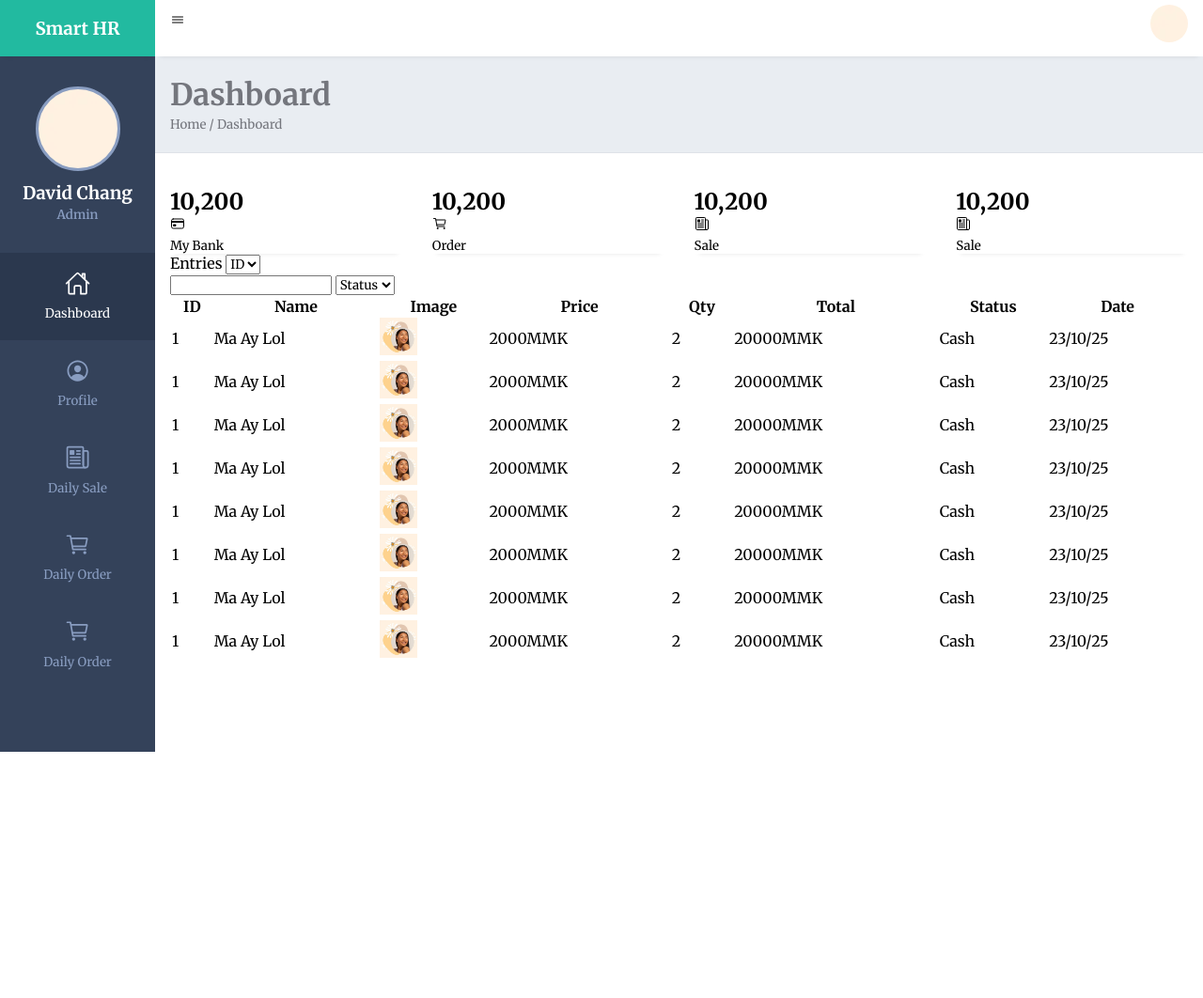
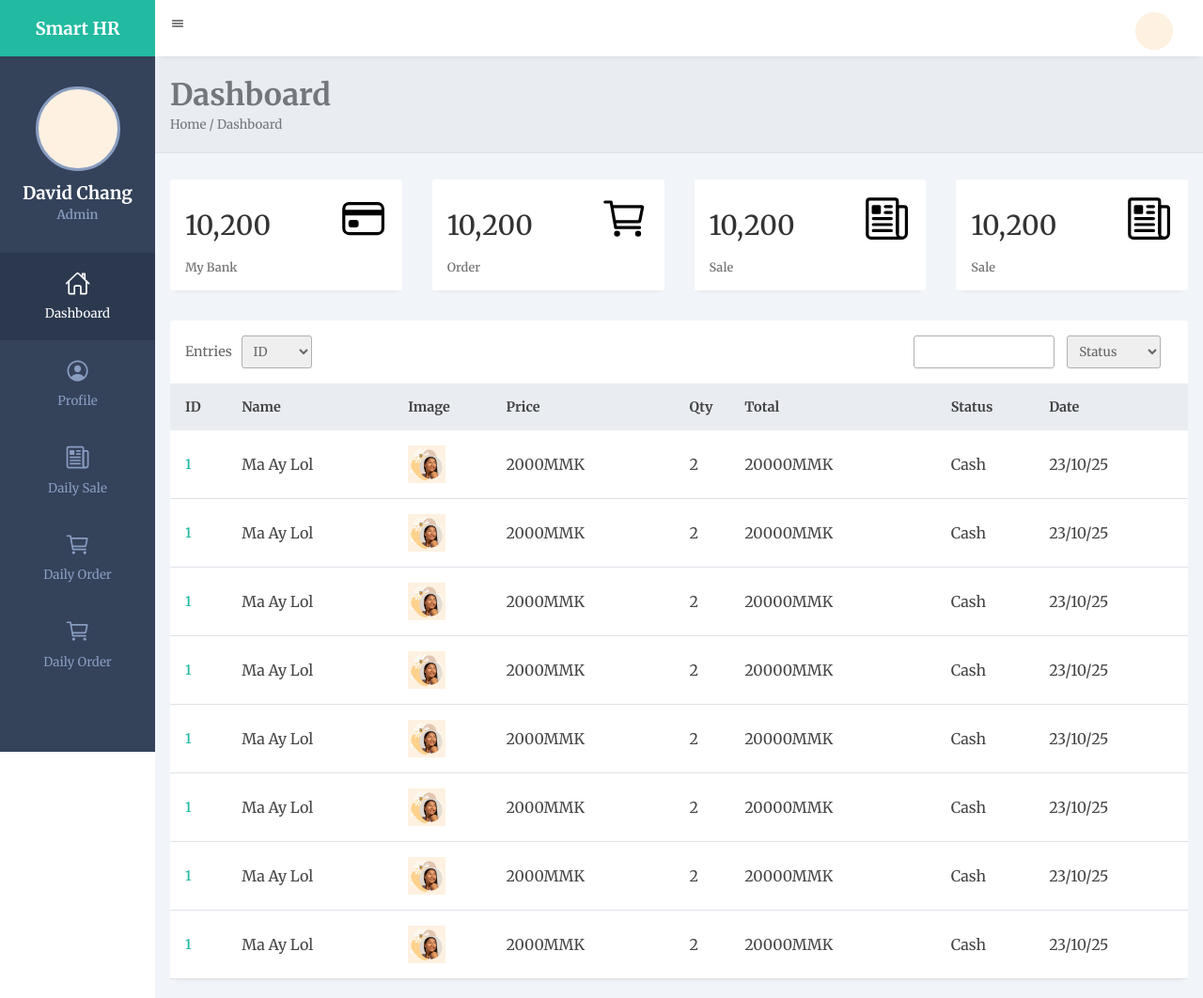
Before and after one commit to VUEJS2006/Shop_Management, a Django app: page /dashboard/dashboard/ in a window 1280 px wide. Shown: the whole page at 94% size. Before the commit the page ends 800 px from the top, so only its background shows below. Run offline with Django 5.2, Linux system fonts and the light colour scheme.

Commit message:
first commit

```diff
--- a/shop_management/static/css/style.css
+++ b/shop_management/static/css/style.css
@@ -161,3 +161,366 @@ main{
 .card{
     box-shadow: 0px 5px 5px -5px rgb(0 0 0 / 10%);
 }
+
+.main-content {
+    margin-left: 165px;
+    width: calc(100% - 165px);
+    transition: margin-left 300ms;
+}
+
+header {
+    position: fixed;
+    right: 0;
+    top: 0;
+    left: 165px;
+    z-index: 100;
+    height: 60px;
+    box-shadow: 0px 5px 5px -5px rgb(0 0 0 /10%);
+    background: #fff;
+    transition: left 300ms;
+}
+
+.header-content, .header-menu {
+    display: flex;
+    align-items: center;
+}
+
+.header-content {
+    justify-content: space-between;
+    padding: 0rem 1rem;
+}
+
+.header-content label:first-child span {
+    font-size: 1.3rem;
+}
+
+.header-content label {
+    cursor: pointer;
+}
+
+.header-menu {
+    justify-content: flex-end;
+    padding-top: .5rem;
+}
+
+.header-menu label,
+.header-menu .notify-icon {
+    margin-right: 2rem;
+    position: relative;
+}
+
+.header-menu label span,
+.notify-icon span:first-child {
+    font-size: 1.3rem;
+}
+
+.notify-icon span:last-child {
+    position: absolute;
+    background: var(--main-color);
+    height: 16px;
+    width: 16px;
+    display: flex;
+    justify-content: center;
+    align-items: center;
+    border-radius: 50%;
+    right: -5px;
+    top: -5px;
+    color: #fff;
+    font-size: .8rem;
+    font-weight: 500;
+}
+
+.user {
+    display: flex;
+    align-items: center;
+}
+
+.user div, .client-img {
+    height: 40px;
+    width: 40px;
+    margin-right: 1rem;
+}
+
+.user span:last-child {
+    display: inline-block;
+    margin-left: .3rem;
+    font-size: .8rem;
+}
+
+main {
+    margin-top: 60px;
+}
+
+.page-header {
+    padding: 1.3rem 1rem;
+    background: #E9edf2;
+    border-bottom: 1px solid #dee2e8;
+}
+
+.page-header h1, .page-header small {
+    color: #74767d;
+}
+
+.page-content {
+    padding: 1.3rem 1rem;
+    background: #f1f4f9;
+}
+
+.analytics {
+    display: grid;
+    grid-template-columns: repeat(4, 1fr);
+    grid-gap: 2rem;
+    margin-top: .5rem;
+    margin-bottom: 2rem;
+}
+
+.card {
+    box-shadow: 0px 5px 5px -5px rgb(0 0 0 / 10%);
+    background: #fff;
+    padding: 1rem;
+    border-radius: 3px;
+}
+
+.card-head {
+    display: flex;
+    justify-content: space-between;
+    align-items: center;
+}
+
+.card-head h2 {
+    color: #333;
+    font-size: 1.8rem;
+    font-weight: 500;
+}
+
+.card-head span {
+    font-size: 3.2rem;
+    color: var(--text-grey);
+}
+
+.card-progress small {
+    color: #777;
+    font-size: .8rem;
+    font-weight: 600;
+}
+
+.card-indicator {
+    margin: .7rem 0rem;
+    height: 10px;
+    border-radius: 4px;
+    background: #e9edf2;
+    overflow: hidden;
+}
+
+.indicator {
+    height: 10px;
+    border-radius: 4px;
+}
+
+.indicator.one {
+    background: #22baa0;
+}
+
+.indicator.two {
+    background: #11a8c3;
+}
+
+.indicator.three {
+    background: #f6d433;
+}
+
+.indicator.four {
+    background: #f25656;
+}
+
+.records {
+    box-shadow: 0px 5px 5px -5px rgb(0 0 0 / 10%);
+    background: #fff;
+    border-radius: 3px;
+}
+
+.record-header {
+    padding: 1rem;
+    display: flex;
+    justify-content: space-between;
+    align-items: center;
+}
+
+.add, .browse {
+    display: flex;
+    align-items: center;
+}
+
+.add span {
+    display: inline-block;
+    margin-right: .6rem;
+    font-size: .9rem;
+    color: #666;
+}
+
+input, button, select {
+    outline: none;
+}
+
+.add select, .browse input, .browse select {
+    height: 35px;
+    border: 1px solid #b0b0b0;
+    border-radius: 3px;
+    display: inline-block;
+    width: 75px;
+    padding: 0rem .5rem;
+    margin-right: .8rem;
+    color: #666;
+}
+
+.add button {
+    background: var(--main-color);
+    color: #fff;
+    height: 37px;
+    border-radius: 4px;
+    padding: 0rem 1rem;
+    border: none;
+    font-weight: 600;
+}
+
+.browse input {
+    width: 150px;
+}
+
+.browse select {
+    width: 100px;
+}
+
+.table-responsive {
+    width: 100%;
+    overflow: auto;
+}
+
+table {
+    border-collapse: collapse;
+}
+
+table thead tr {
+    background: #e9edf2;
+}
+
+table thead th {
+    padding: 1rem 0rem;
+    text-align: left;
+    color: #444;
+    font-size: .9rem;
+}
+
+table thead th:first-child {
+    padding-left: 1rem;
+}
+
+table tbody td {
+    padding: 1rem 0rem;
+    color: #444;
+}
+
+table tbody td:first-child {
+    padding-left: 1rem;
+    color: var(--main-color);
+    font-weight: 600;
+    font-size: .9rem;
+}
+
+table tbody tr {
+    border-bottom: 1px solid #dee2e8;
+}
+
+.client {
+    display: flex;
+    align-items: center;
+}
+
+.client-img {
+    margin-right: .5rem;
+    border: 2px solid #b0b0b0;
+    height: 45px;
+    width: 45px;
+}
+
+.client-info h4 {
+    color: #555;
+    font-size: .95rem;
+}
+
+.client-info small {
+    color: #777;
+}
+
+.actions span {
+    display: inline-block;
+    font-size: 1.5rem;
+    margin-right: .5rem;
+}
+
+.paid {
+    display: inline-block;
+    text-align: center;
+    font-weight: 600;
+    color: var(--main-color);
+    background: #e5f8ed;
+    padding: .5rem 1rem;
+    border-radius: 20px;
+    font-size: .8rem;
+}
+
+@media only screen and (max-width: 1200px) {
+    .analytics {
+        grid-template-columns: repeat(2, 1fr);
+    }
+}
+
+@media only screen and (max-width: 768px) {
+    .analytics {
+        grid-template-columns: 100%;
+    }
+
+    .sidebar {
+        left: -165px;
+        z-index: 90;
+    }
+
+    header {
+        left: 0;
+        width: 100%;
+    }
+
+    .main-content {
+        margin-left: 0;
+        width: 100%;
+    }
+
+    #menu-toggle:checked ~ .sidebar {
+        left: 0;
+    }
+
+    #menu-toggle:checked ~ .sidebar {
+        width: 165px;
+    }
+
+    #menu-toggle:checked ~ .sidebar .side-header span {
+        display: inline-block;
+    }
+
+    #menu-toggle:checked ~ .sidebar .profile,
+    #menu-toggle:checked ~ .sidebar .side-menu a small {
+        display: block;
+    }
+
+    #menu-toggle:checked ~ .sidebar .side-menu a span {
+        font-size: 1.7rem;
+    }
+
+    #menu-toggle:checked ~ .main-content header {
+        left: 0px;
+    }
+
+    table {
+        width: 900px;
+    }
+}
```
